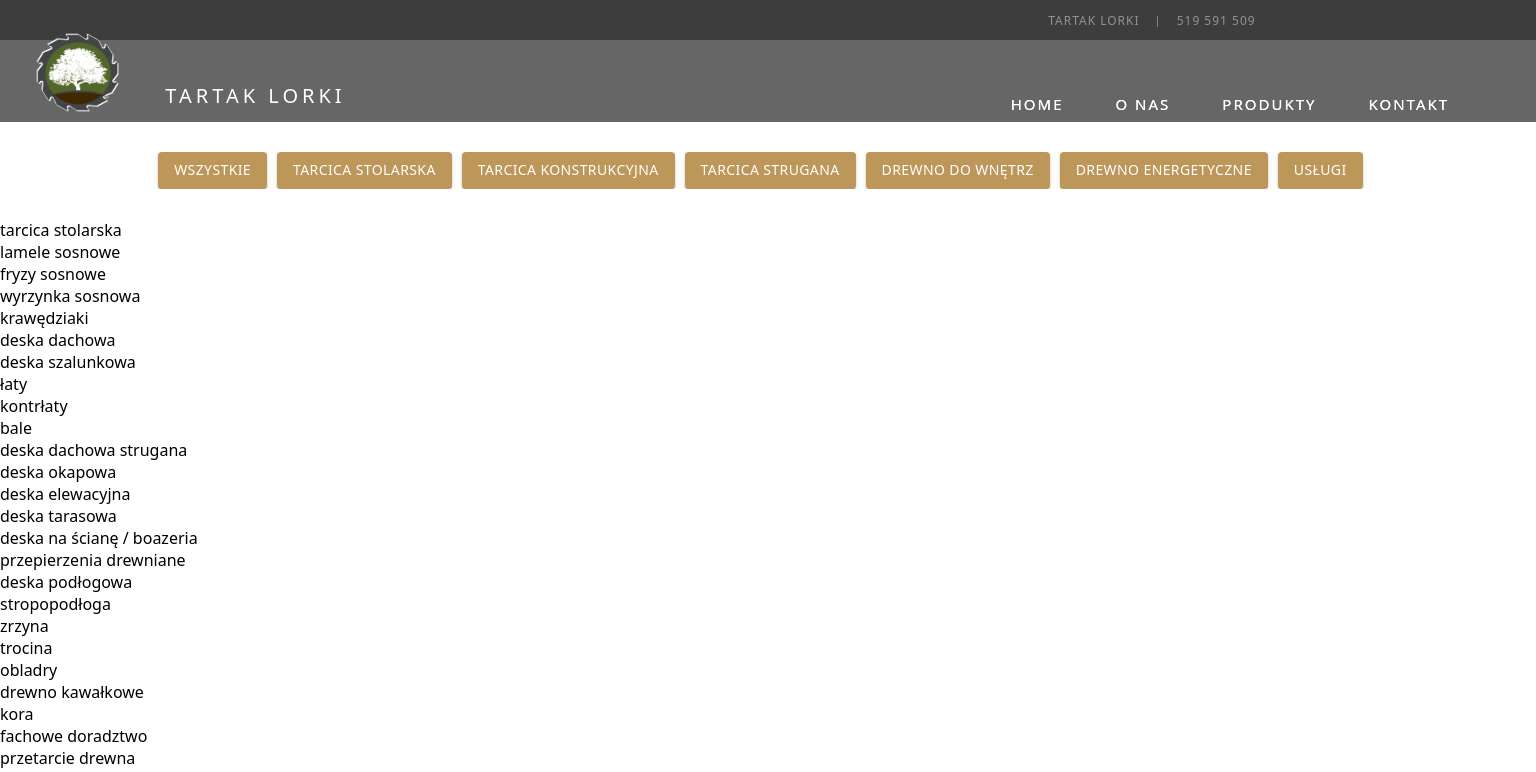
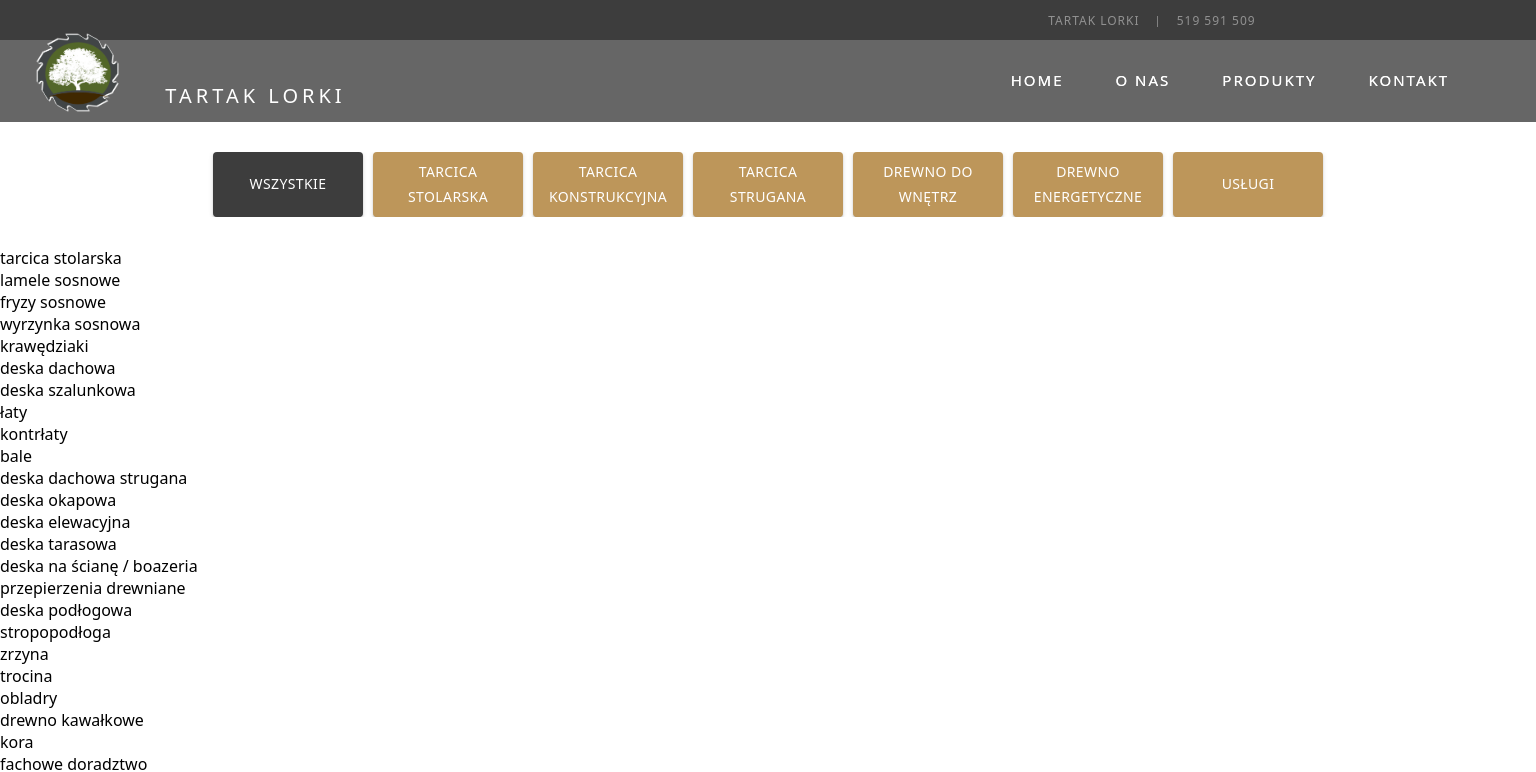
Before and after one commit to gapinska/tartak-react-project, a React (Create React App) app: page /produkty in a window 1536 px wide. Shown: the top 772 px of the page. Built offline with nearby package versions, Linux system fonts and the light colour scheme.

Commit message:
project update offer component

```diff
--- a/src/App.scss
+++ b/src/App.scss
@@ -230,6 +230,10 @@ li a {
 	.text-logo {
 		left: -69.5%;
 	}
+
+	.info-container {
+		top: 10%;
+	}
 }
 
 @media screen and (min-width: 1670px) {
--- a/src/Components/Contact/Contact.scss
+++ b/src/Components/Contact/Contact.scss
@@ -33,3 +33,26 @@
 		font-weight: bold;
 	}
 }
+
+@media screen and (min-width: 1400px) {
+	.contact-main-container {
+		display: flex;
+		justify-content: space-around;
+		flex-flow: row-reverse;
+		align-items: center;
+	}
+
+	.map-container {
+		max-width: 40vw;
+		margin: 100px 0;
+		padding: 0;
+
+		iframe {
+			width: 40vw;
+		}
+	}
+
+	.content-data {
+		margin: 0 79px 0 0;
+	}
+}
--- a/src/Components/Offer/Offer.js
+++ b/src/Components/Offer/Offer.js
@@ -17,12 +17,14 @@ class Offer extends Component {
 	handleClick = (category) => {
 		if (category === 'all') {
 			this.setState({
-				categoryProducts: categoryProductsData
+				categoryProducts: categoryProductsData,
+				category
 			})
 		} else {
 			let newCategoryProductsData = categoryProductsData.filter((product) => product.category === category)
 			this.setState({
-				categoryProducts: newCategoryProductsData
+				categoryProducts: newCategoryProductsData,
+				category
 			})
 		}
 	}
@@ -33,6 +35,7 @@ class Offer extends Component {
 				name={product.name}
 				category={product.category}
 				onClick={this.handleClick.bind(this, product.category)}
+				className={`product-container ${product.category === this.state.category ? 'active' : ''}`}
 			/>
 		))
 		return (
--- a/src/Components/Offer/Offer.scss
+++ b/src/Components/Offer/Offer.scss
@@ -1,12 +1,14 @@
 $itemBtnColor: #bd965a;
 $itemBtnColorHover: (#dbb377);
+$activeBtnBgColor: #3d3d3d;
 
 .products-container {
 	display: flex;
-	margin: 30px 0;
+
+	margin: 30px 0 30px 10px;
+
 	overflow: scroll;
 	box-sizing: border-box;
-	justify-content: center;
 
 	&::-webkit-scrollbar {
 		display: none;
@@ -14,8 +16,13 @@ $itemBtnColorHover: (#dbb377);
 
 	.product-container {
 		cursor: pointer;
-		min-width: 100px;
-		margin: 0px 5px;
+		padding-right: 10px;
+
+		&.active {
+			.item-btn {
+				background-color: $activeBtnBgColor;
+			}
+		}
 	}
 
 	img {
@@ -37,11 +44,26 @@ $itemBtnColorHover: (#dbb377);
 	.item-btn {
 		background-color: $itemBtnColor;
 		color: white;
+		width: 150px;
+		height: 65px;
 	}
 }
 
 .item-btn.MuiButton-contained:hover {
 	background-color: $itemBtnColorHover;
+}
+
+@media screen and (min-width: 1015px) {
+	.products-container {
+		justify-content: center;
+		margin: 30px 0;
+
+		.product-container {
+			min-width: 100px;
+			margin: 0px 5px;
+			padding-right: 0;
+		}
+	}
 }
 
 @media screen and (min-width: 1270px) {
--- a/src/Components/Offer/ProductItem.js
+++ b/src/Components/Offer/ProductItem.js
@@ -1,11 +1,11 @@
 import React from 'react'
 import Button from '@material-ui/core/Button'
 
-const ProductItem = (props) => {
+const ProductItem = ({ className, category, onClick, name }) => {
 	return (
-		<div className="product-container" category={props.category} onClick={props.onClick}>
+		<div className={className} category={category} onClick={onClick}>
 			<Button variant="contained" className="item-btn">
-				{props.name}
+				{name}
 			</Button>
 		</div>
 	)
```
